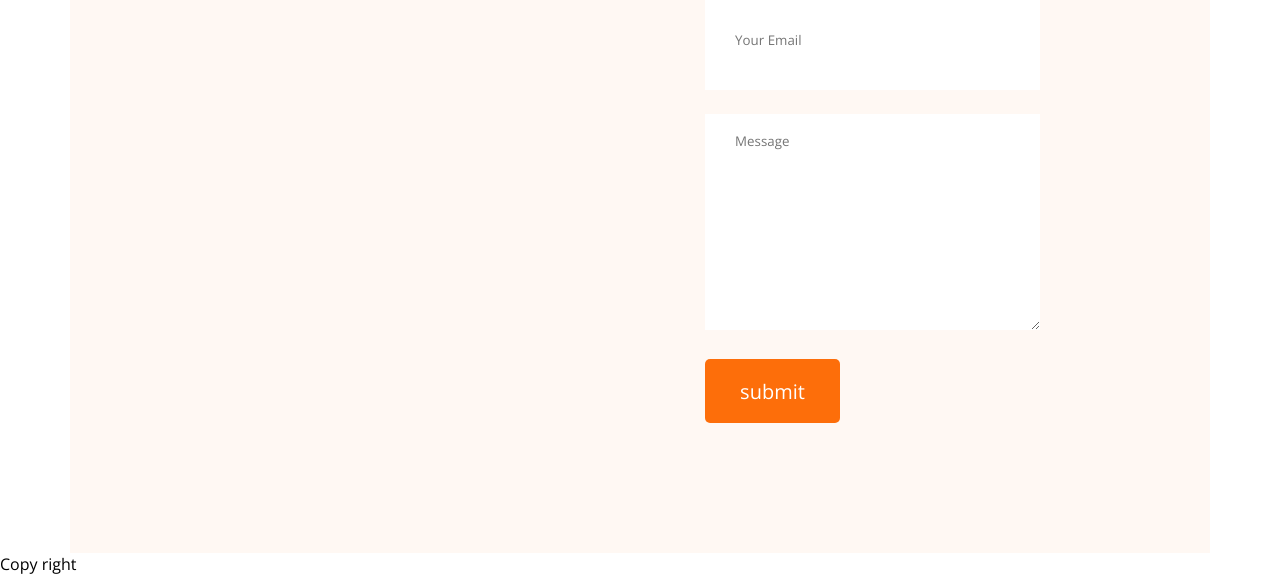
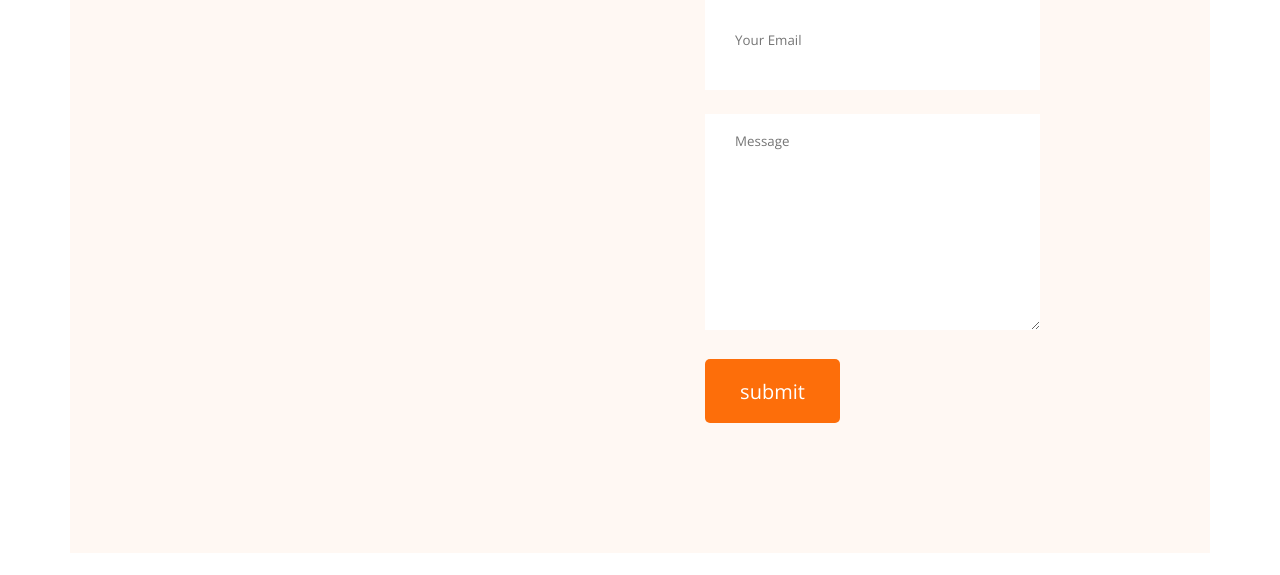
Before and after one commit to nasim1717/devoloper-protfolio, a plain HTML site: page index.html in a window 1280 px wide. Shown: the part 3574-4149 px from the top of the page. After the commit the page ends 4127 px from the top, so only its background shows below. Drawn offline with nearby package versions, Linux system fonts and the light colour scheme; files whose address does not match are found by name.

Commit message:
picture add

```diff
--- a/index.html
+++ b/index.html
@@ -196,8 +196,6 @@
         </div>
       </section>
     </main>
-    <footer>
-      <p>Copy right</p>
-    </footer>
+    <footer></footer>
   </body>
 </html>
```
